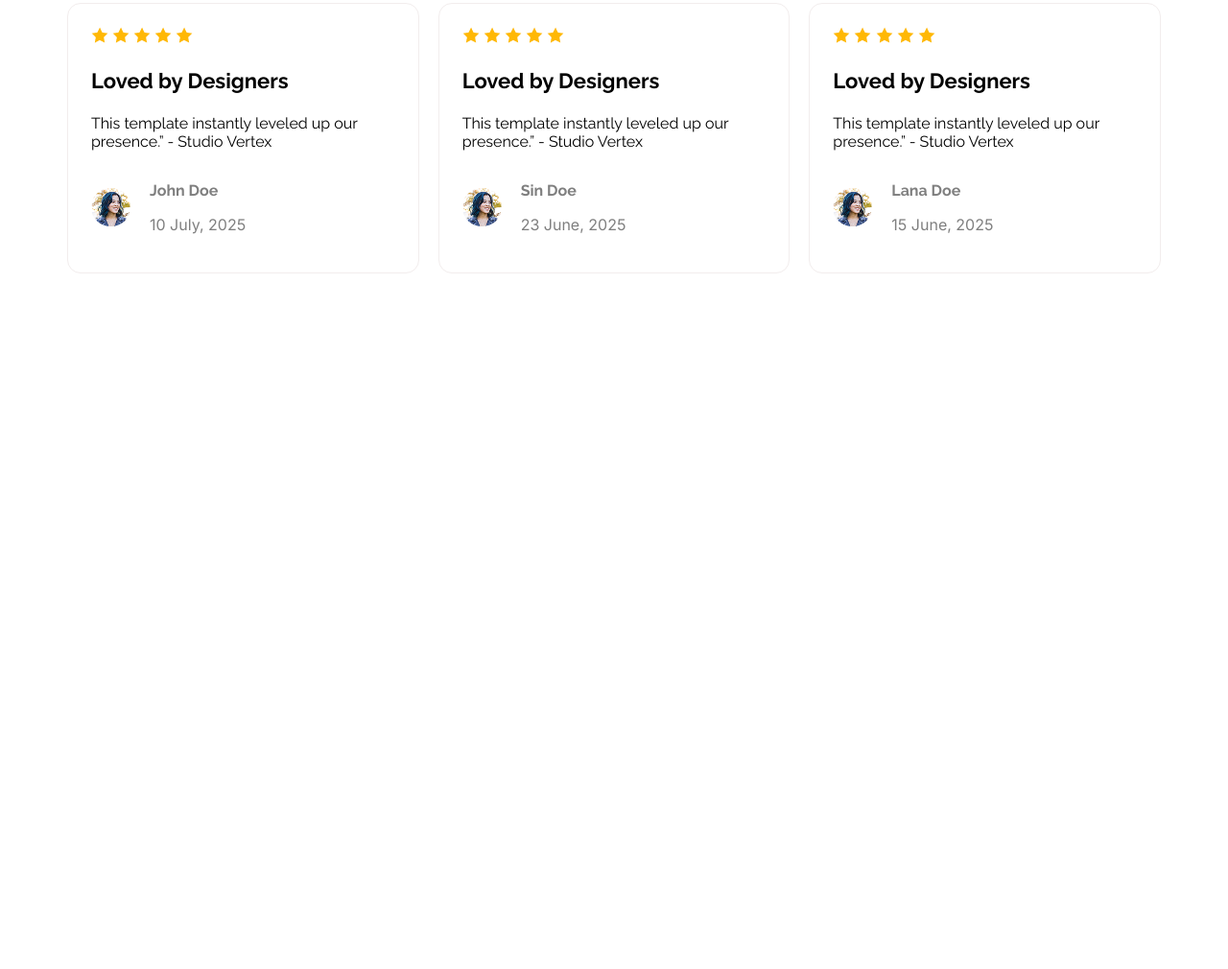
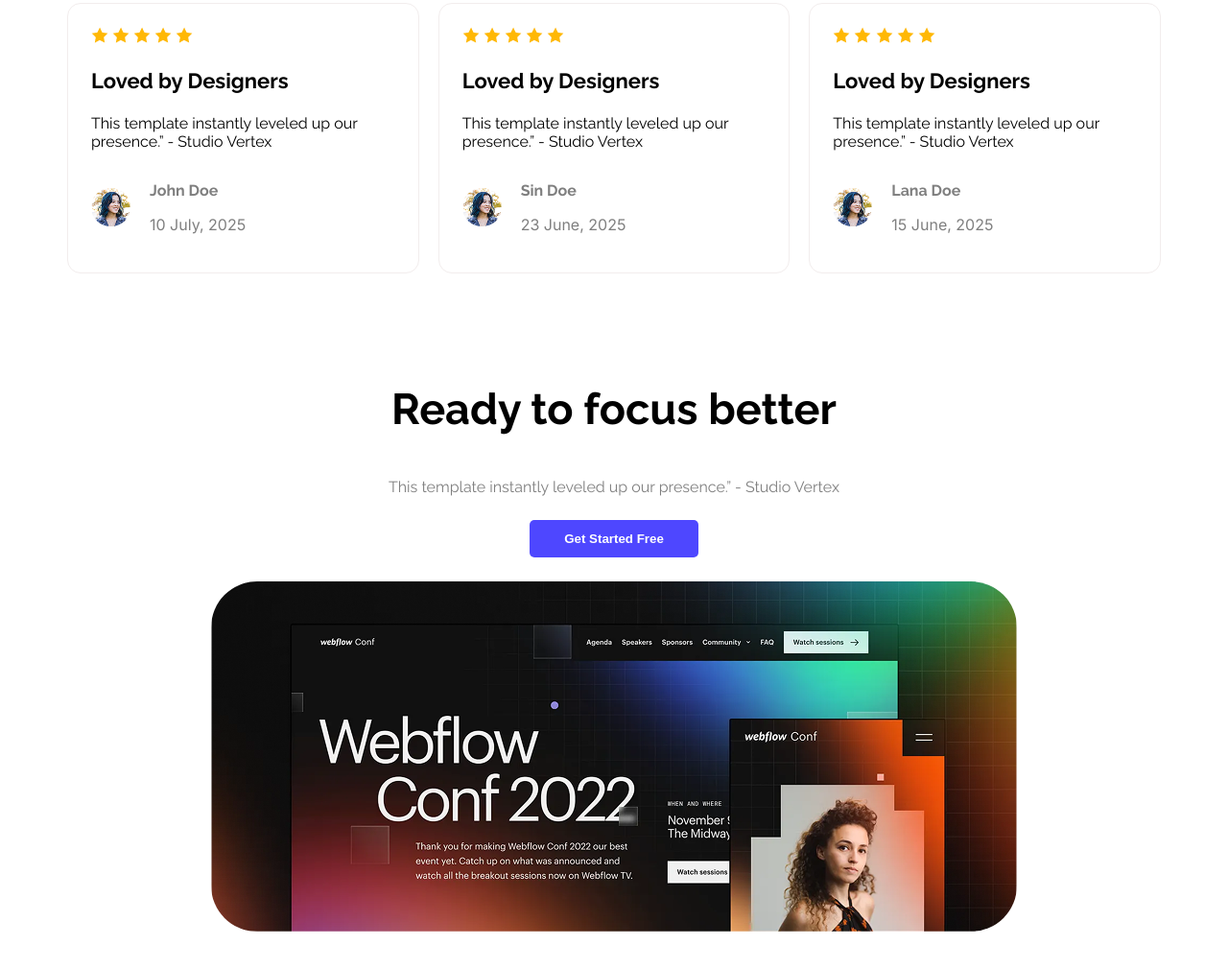
Before and after one commit to kamrujjamantuhin/landing-launchpad, a plain HTML site: page index.html in a window 1280 px wide. Shown: the part 1877-2887 px from the top of the page at 96% size. Before the commit the page ends 2277 px from the top, so only its background shows below. Drawn offline with Linux system fonts and the light colour scheme.

Commit message:
Implement template section

```diff
--- a/index.html
+++ b/index.html
@@ -124,6 +124,18 @@
             </div>
         </section>
         <!-- Feedback Section Ends -->
+        <!-- Template Section Starts -->
+        <section class="template">
+            <h3 class="template-section-title text-center">Ready to focus better</h3>
+            <p class="template-section-description text-center">This template instantly leveled up our presence.” - Studio Vertex</p>
+            <div class="text-center">
+                <button class="btn-primary">Get Started Free</button>
+            </div>
+            <div class="text-center">
+                <img class="template-img" src="Assets/wc-big.png" alt="">
+            </div>
+        </section>
+        <!-- Template Section Ends -->
     </main>
     <!-- Main Section Ends -->
     <footer>
--- a/styles/style.css
+++ b/styles/style.css
@@ -137,3 +137,20 @@ main section{
 .review-date{
     color: rgba(0, 0, 0, 0.5);
 }
+/* Template Styles */
+.template{
+    padding: 0 150px;
+    border-radius: 14px;
+}
+.template-section-title{
+    font-size: 45px;
+    font-weight: bold;
+}
+.template-section-description{
+    color: rgba(0, 0, 0, 0.5);
+    margin-bottom: 25px;
+}
+.template-img{
+    margin-top: 25px;
+    border-radius: 48px;
+}
```
